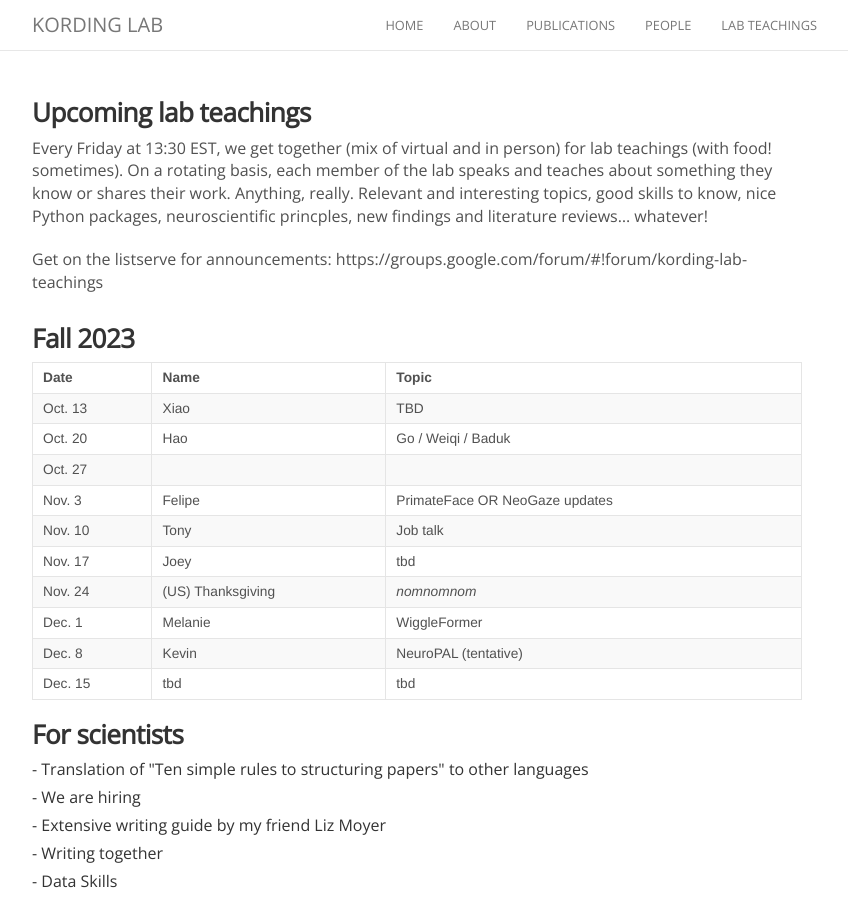
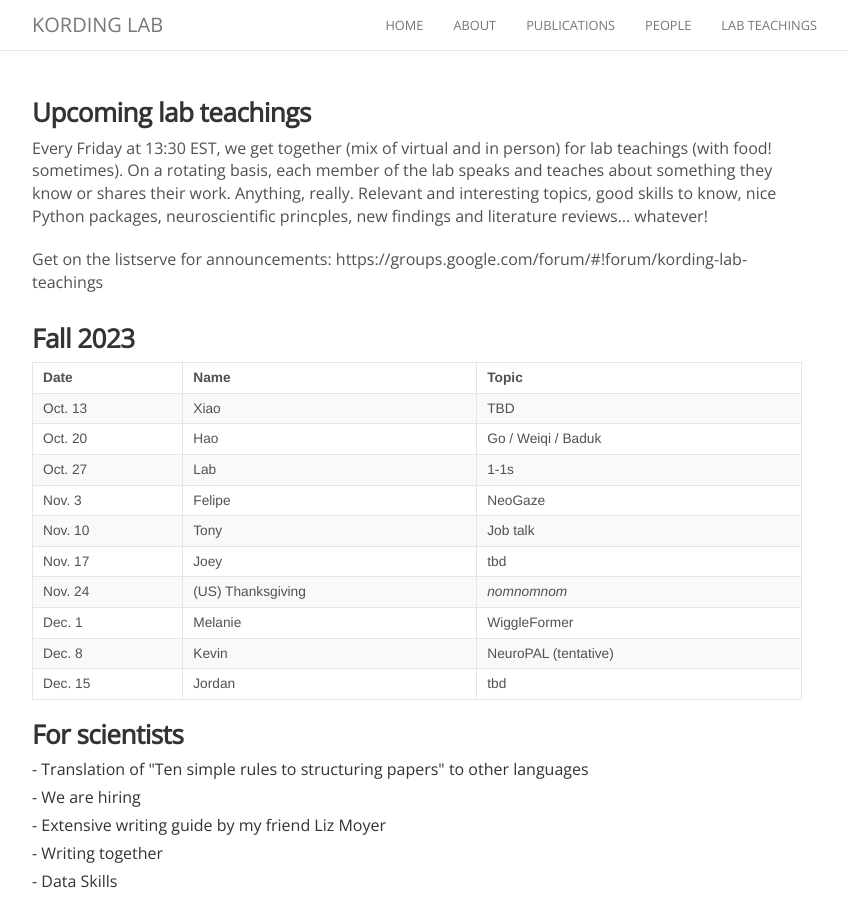
Before and after one commit to KordingLab/KordingLab.github.io, a Jekyll site: the page built from resources.md, in a window 1280 px wide and 900 px high. Shown: the whole window, without its empty margins (223-1071 px from the left). Built offline with Jekyll 4.4.1, drawn with Linux system fonts in a browser that asks for light colours; nearby versions of some CDN libraries; comment, search, counter and statistics services are not loaded.

Commit message:
Update resources.md

```diff
--- a/resources.md
+++ b/resources.md
@@ -18,14 +18,14 @@ Get on the listserve for announcements: https://groups.google.com/forum/#!forum/
 |------|------|-------|
 | Oct. 13 | Xiao | TBD |
 | Oct. 20 | Hao | Go / Weiqi / Baduk |
-| Oct. 27 |  |  |
-| Nov. 3 | Felipe | PrimateFace OR NeoGaze updates |
+| Oct. 27 | Lab | 1-1s |
+| Nov. 3 | Felipe | NeoGaze |
 | Nov. 10 | Tony | Job talk |
 | Nov. 17 |  Joey | tbd  |
 | Nov. 24 | (US) Thanksgiving | _nomnomnom_ |
 | Dec. 1 | Melanie | WiggleFormer |
 | Dec. 8 | Kevin | NeuroPAL (tentative) |
-| Dec. 15 | tbd | tbd |
+| Dec. 15 | Jordan | tbd |
 
 <!--[Click here for current topics (as of summer 2021)](http://kordinglab.com/2021/01/01/upcoming-lab-teaching.html)-->
 
```
